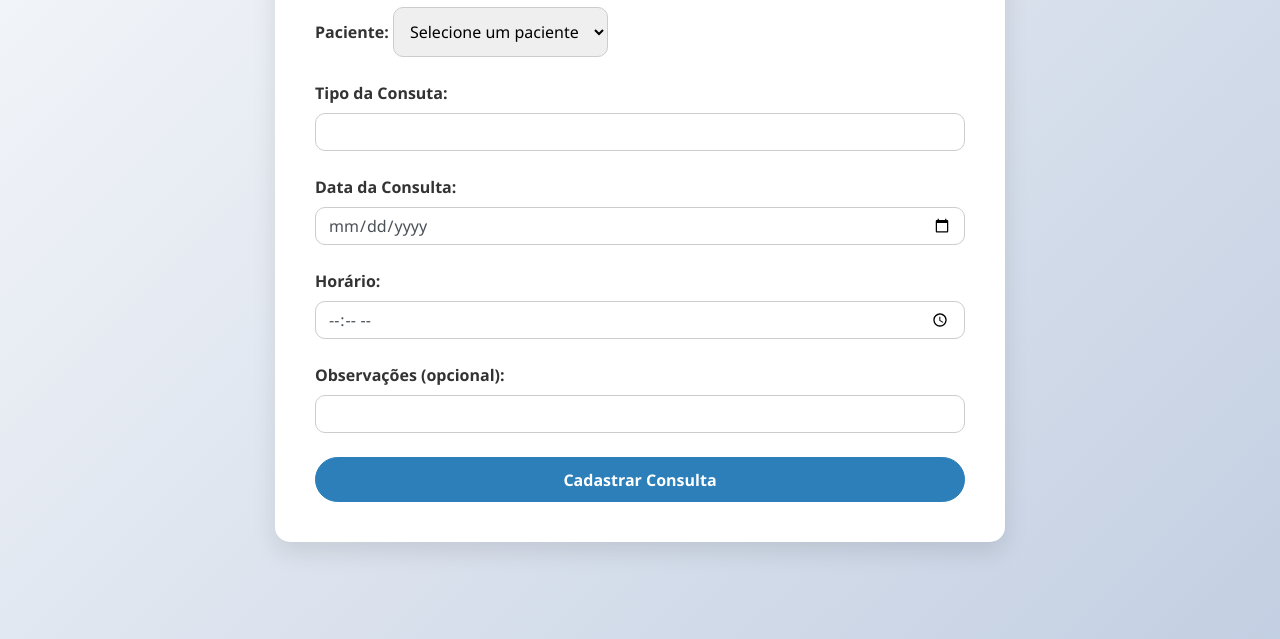
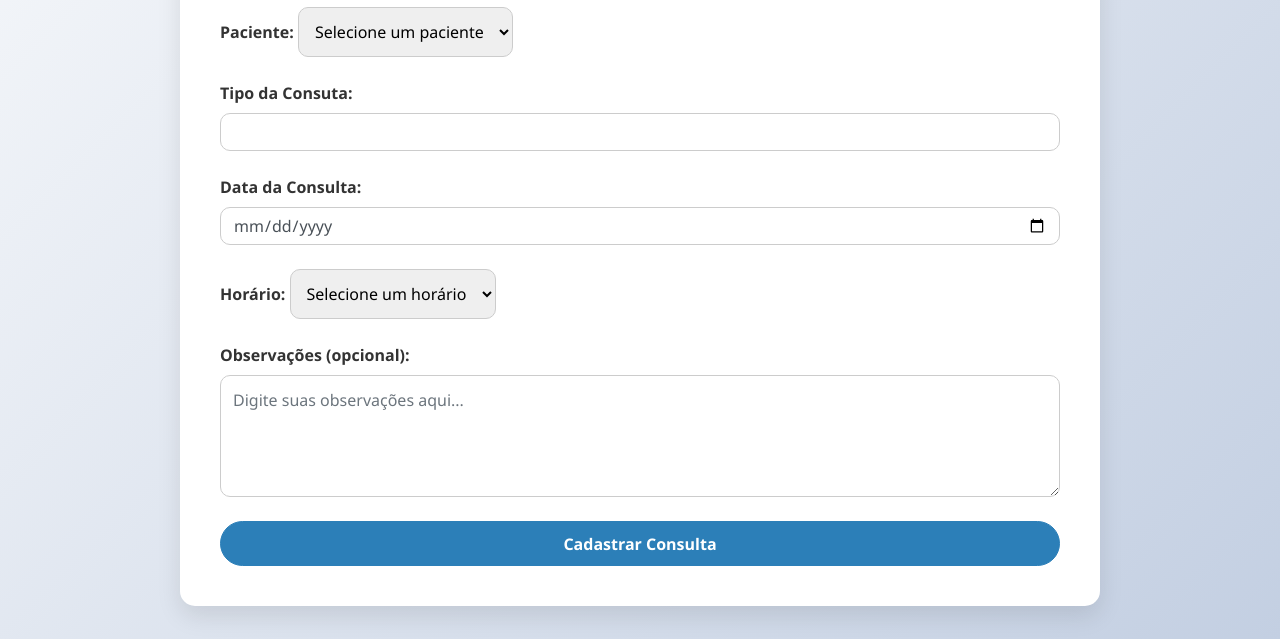
Before and after one commit to LeonardokSS/Projeto_Dentista, a website: page cadastro-consultas.html in a window 1280 px wide. Shown: the part 161-800 px from the top of the page. Drawn offline with nearby package versions, Linux system fonts and the light colour scheme; no server answers.

Commit message:
Horário padronizado

```diff
--- a/cadastro-consultas.html
+++ b/cadastro-consultas.html
@@ -75,7 +75,7 @@
 <body>
   <div class="container">
     <div class="row justify-content-center">
-      <div class="col-md-8">
+      <div class="col-md-10 col-lg-10">
         <div class="card main-card">
           <div class="card-body">
             <h1 class="page-title">Cadastro de Consultas</h1>
@@ -99,21 +99,29 @@
 
             <!-- Data -->
                 <div class="form-group mb-4">
-                <label for="data_compra" class="form-label">Data da Consulta:</label>
-                <input type="date" name="data_compra" id="data_compra" class="form-control" required>
+                  <label for="data" class="form-label">Data da Consulta:</label>
+                  <input type="date" name="data" id="data" class="form-control" required>
                 </div>
 
 <!-- Horário -->
                   <div class="form-group mb-4">
-                <label for="quantidade" class="form-label">Horário:</label>
-                <input type="time" name="quantidade" id="quantidade" class="form-control" required>
+                    <label for="horario" class="form-label">Horário:</label>
+                    <select name="horario" id="horario" class="form-select" required>
+                    <option value="">Selecione um horário</option>
+                    </select>
                   </div>
 
               <!-- Observações -->
-              <div class="form-group mb-4">
+             <div class="form-group mb-4 clo">
               <label for="observacoes" class="form-label">Observações (opcional):</label>
-                <input type="text" name="observacoes" id="observacoes" class="form-control">
+              <textarea
+                name="observacoes"
+                id="observacoes"
+                class="form-control"
+                rows="4"
+                placeholder="Digite suas observações aqui..."></textarea>
               </div>
+
 
               <!-- Botão -->
               <button type="submit" class="btn btn-primary">Cadastrar Consulta</button>
@@ -126,7 +134,24 @@
 
   <script>
     document.addEventListener('DOMContentLoaded', function() {
-      // Carregar pacientes
+
+  const selectHora = document.getElementById('horario');
+  const startHour = 7;
+  const endHour = 19;
+
+  for (let h = startHour; h <= endHour; h++) {
+    for (let m = 0; m < 60; m += 30) {
+      const hora = h.toString().padStart(2, '0');
+      const minuto = m.toString().padStart(2, '0');
+      const time = `${hora}:${minuto}`;
+      const option = document.createElement('option');
+      option.value = time;
+      option.textContent = time;
+      selectHora.appendChild(option);
+    }
+  }
+
+
   fetch('/lista_pacientes')
     .then(response => response.json())
     .then(pacientes => {
@@ -140,6 +165,7 @@
     })
     .catch(error => console.error('Erro ao carregar pacientes:', error));
 });
+
   </script>
 
   <script src="https://code.jquery.com/jquery-3.5.1.slim.min.js"></script>
```
Also changed, not shown: consultas.html (+10 -7 lines), script.js (+32 -7 lines), imagens/images.jpg (deleted). Lines whose indentation alone changed are shown as unchanged.
